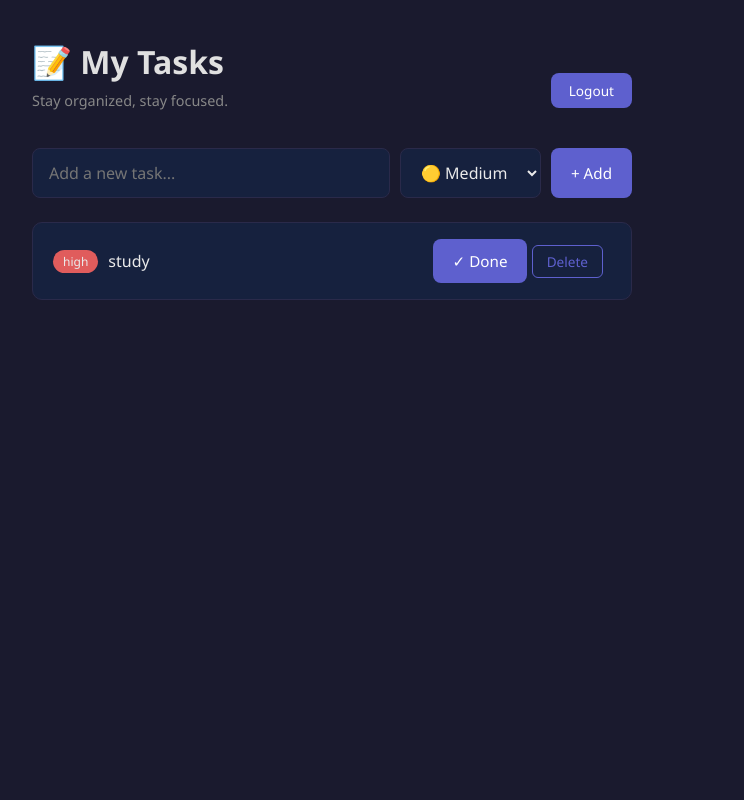
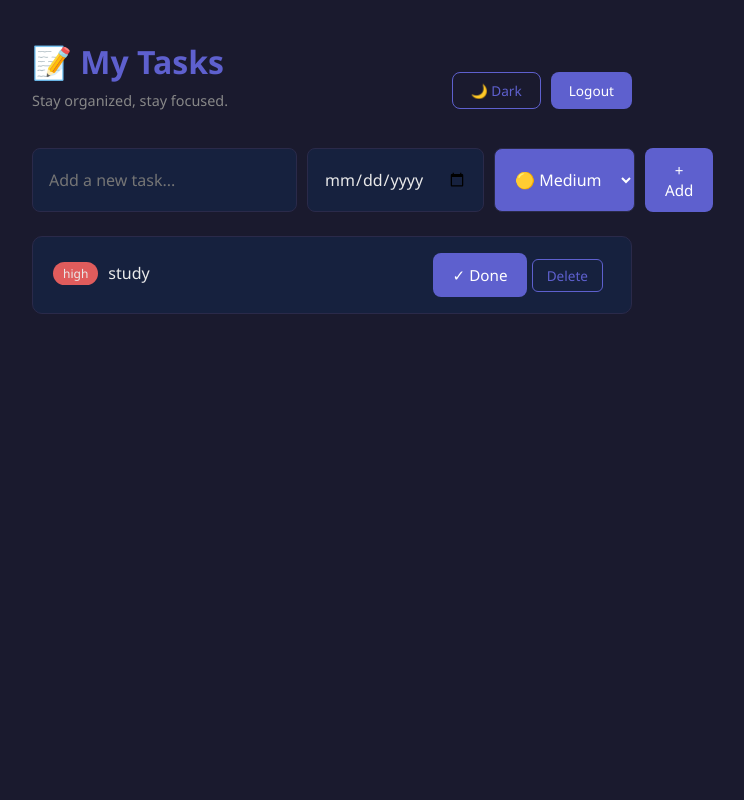
Before and after one commit to Sridhar0731/todo-app, a Flask app: page / in a window 1280 px wide. Shown: the whole page, without its empty margins (308-1052 px from the left). Run offline with Flask 3, Linux system fonts and the light colour scheme; a user stored in the database is signed in; data comes from the database, SQL or seed files in the repository; both versions use the stored data as it was after the commit.

Commit message:
Add dark/light mode,  due dates and countdown

```diff
--- a/app.py
+++ b/app.py
@@ -30,6 +30,13 @@ def init_db():
         conn.commit()
     except:
         pass
+
+    try:
+        cursor.execute("ALTER TABLE tasks ADD COLUMN due_date TEXT")
+        conn.commit()
+    except:
+        pass
+
     conn.commit()
     conn.close()
 
@@ -62,7 +69,8 @@ def get_tasks():
             "id" : row[0],
             "title" : row[1],
             "done" : row[2],
-            "priority": row[3]
+            "priority": row[3],
+            "due_date": row[5]
         })
 
     return jsonify(tasks)
@@ -76,10 +84,11 @@ def add_task():
     data = request.get_json()
     title = data["title"]
     priority = data.get("priority", "medium")
+    due_date = data.get("due_date", None)
 
     conn=sqlite3.connect("tasks.db")
     cursor=conn.cursor()
-    cursor.execute("INSERT INTO tasks (title, priority, user_id) VALUES (?, ?, ?)", (title, priority, user_id))
+    cursor.execute("INSERT INTO tasks (title, priority, user_id, due_date) VALUES (?, ?, ?, ?)", (title, priority, user_id, due_date))
     conn.commit()
     conn.close
 
--- a/templates/index.html
+++ b/templates/index.html
@@ -4,6 +4,26 @@
     <meta charset="UTF-8">
     <title>Todo App</title>
     <style>
+        :root {
+            --bg: #1a1a2e;
+            --card: #16213e;
+            --text: #eaeaea;
+            --subtext: #888;
+            --border: #2a2a4a;
+            --accent: #5e60ce;
+            --accent-hover: #4849a3;
+        }
+
+        body.light {
+            --bg: #f0f4f8;
+            --card: #ffffff;
+            --text: #1a1a2e;
+            --subtext: #555;
+            --border: #dedede;
+            --accent: #4444cc;
+            --accent-hover: #3333aa;
+        }
+
         * {
             margin: 0;
             padding: 0;
@@ -12,8 +32,8 @@
         }
 
         body {
-            background: #1a1a2e;
-            color: #eaeaea;
+            background: var(--bg);
+            color: var(--text);
             min-height: 100vh;
             display: flex;
             justify-content: center;
@@ -29,11 +49,12 @@
             font-size: 2rem;
             font-weight: 600;
             margin-bottom: 8px;
-            color: #e0e0e0;
+            color: var(--accent);
+            font-family: 'Segoe UI', sans-serif;
         }
 
         .subtitle {
-            color: #888;
+            color: var(--subtext);
             font-size: 0.9rem;
             margin-bottom: 30px;
         }
@@ -47,21 +68,21 @@
         input {
            flex: 1;
            padding: 12px 16px;
-           background: #16213e;
-           border: 1px solid #2a2a4a;
+           background: var(--card);
+           border: 1px solid var(--border);
            border-radius: 8px;
-           color: #eaeaea;
+           color: var(--text);
            font-size: 1rem;
            outline: none;
         }
 
         input:focus {
-          border-color: #5e60ce;
+          border-color: var(--accent);
         }
 
         button {
             padding: 12px 20px;
-            background: #5e60ce;
+            background: var(--accent);
             color: white;
             border: none;
             border-radius: 8px;
@@ -71,7 +92,7 @@
         }
 
         button:hover {
-            background: #4849a3;
+            background: var(--accent);
         }
 
         ul {
@@ -83,24 +104,24 @@
         }
 
         li {
-            background: #16213e;
+            background: var(--card);
             padding: 16px 20px;
             border-radius: 10px;
             display: flex;
             justify-content: space-between;
             align-items: center;
-            border: 1px solid #2a2a4a;
+            border: 1px solid var(--border);
         }
 
         li span {
             font-size: 1rem;
-            color: #eaeaea;
+            color: var(--text);
         }
 
         .delete-btn {
             background: transparent;
-            color: #e05c5c;
-            border: 1px solid #e05c5c;
+            color: var(--accent);
+            border: 1px solid var(--accent);
             padding: 6px 14px;
             border-radius: 6px;
             font-size: 0.85rem;
@@ -132,10 +153,10 @@
 
         select {
             padding: 12px 16px;
-            background: #16213e;
-            border: 1px solid #2a2a4a;
+            background: var(--accent);
+            border: 1px solid var(--border);
             border-radius: 8px;
-            color: #eaeaea;
+            color: white;
             font-size: 1rem;
             cursor: pointer;
             outline: none;
@@ -149,10 +170,14 @@
         <h1>📝 My Tasks</h1>
         <p class="subtitle">Stay organized, stay focused.</p>
     </div>
-    <button onclick="logout()" style="width:auto; padding:8px 18px; font-size:0.85rem;">Logout</button>
+    <div style="display:flex; gap: 10px;">
+        <button onclick="toggleTheme()" style="width: auto; padding:8px 18px; font-size:0.85rem; background:transparent; border:1px solid var(--accent); color:var(--accent);">🌙 Dark</button>
+        <button onclick="logout()" style="width:auto; padding:8px 18px; font-size:0.85rem;">Logout</button>
+    </div>
     </div>
         <div class="input-row">
             <input type="text" id="taskInput" placeholder="Add a new task..."/>
+            <input type="date" id="dueDateInput"/>
             <select id="prioritySelect">
                 <option value="high">🔴 High</option>
                 <option value="medium" selected>🟡 Medium</option>
@@ -164,6 +189,24 @@
         <ul id="taskList"></ul>
     </div>
     <script>
+        function getDaysLeft(due_date) {
+            if (!due_date || due_date === "" || due_date === "None") return "";
+
+            const today = new Date();
+            today.setHours(0, 0, 0, 0);
+            const due = new Date(due_date);
+
+            if (isNaN(due.getTime())) return "";
+
+            due.setHours(0, 0, 0, 0);
+
+            const diff = Math.round((due - today) / (1000 * 60 * 60 * 24));
+
+            if (diff < 0) return `<span style="color:#e05c5c">⚠️ Overdue by ${Math.abs(diff)} day(s)!</span>`;
+            if (diff === 0) return `<span style="color:#f0a500">🔥Due today!</span>`;
+            if (diff <= 2) return `<span style="color:#f0a550">⏰ ${diff} day(s) left</span>`;
+            return `<span style="color:#4caf50">📅 ${diff} days left</span>`;
+        }
         function loadTasks() {
             fetch("/tasks")
             .then(res => res.json())
@@ -178,11 +221,14 @@
                     };
                     list.innerHTML += `
                     <li>
-                        <div style="display:flex; align-items:center; gap:10px;">
-                            <span style="background:${priorityColor[task.priority]};
-                            padding:3px 10px; border-radius:12px;
-                            font-size:0.75rem;">${task.priority}</span>
-                           <span style="${task.done ? 'text-decoration:line-through; color:#555;' : ''}">${task.title}</span>
+                        <div style="display:flex; flex-direction:column; gap:4px;">
+                            <div style="display:flex; align-items:center; gap:10px;">
+                                <span style="background:${priorityColor[task.priority]}; padding:3px 10px; border-radius:12px; font-size:0.75rem;">${task.priority}</span>
+                                <span style="${task.done ? 'text-decoration:line-through; color:#555;' : ''}">${task.title}</span>
+                           </div>
+                           <div style="font-size:0.8rem: padding-left:4px;">
+                            ${getDaysLeft(task.due_date)}
+                           </div>
                         </div>
                         <div>
                             ${!task.done ? `<button class="done-btn" onclick="completeTask(${task.id})">✓ Done</button>` : ''}
@@ -197,12 +243,14 @@
         function addTask() {
             const input = document.getElementById("taskInput");
             const priority = document.getElementById("prioritySelect").value;
+            const due_date = document.getElementById("dueDateInput").value;
+            console.log("Date value:", due_date);
             const title = input.value;
 
             fetch("/tasks", {
                 method: "POST",
                 headers: {"Content-Type": "application/json"},
-                body: JSON.stringify({title: title, priority: priority})
+                body: JSON.stringify({title: title, priority: priority, due_date: due_date})
             })
             .then(res => res.json())
             .then(data => {
@@ -243,6 +291,12 @@
             window.location.href = "/login-page";
         });
         }
+
+        function toggleTheme() {
+            document.body.classList.toggle("light");
+            const btn = document.querySelector("button[onclick='toggleTheme()']");
+            btn.textContent = document.body.classList.contains("light") ? "🌙 Dark" : "☀️ Light";
+        }
     </script>
 </body>
 </html>
```
Also changed, not shown: tasks.db.
